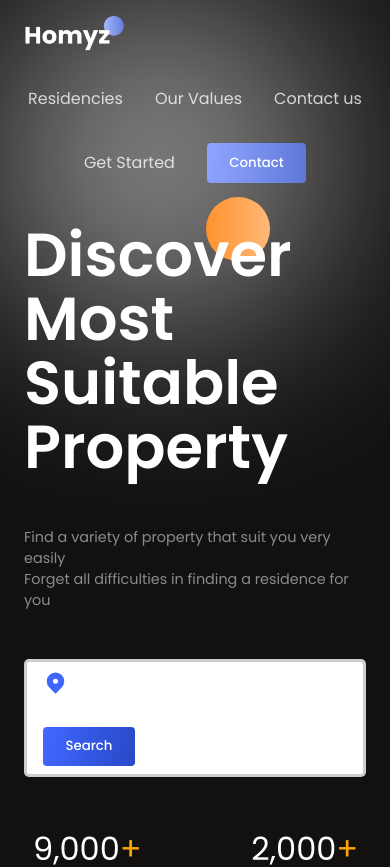
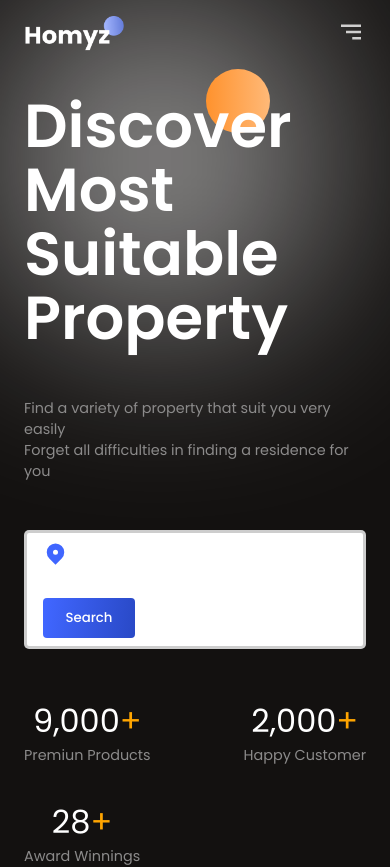
Before and after one commit to MTS-29/RealEstateProjectReact, a React (Vite) app in the folder client/: page / in a window 390 px wide. Shown: the top 867 px of the page. Built offline with nearby package versions, Linux system fonts and the light colour scheme.

Commit message:
Header made responsive

```diff
--- a/client/src/components/Header/Header.css
+++ b/client/src/components/Header/Header.css
@@ -1,18 +1,43 @@
-.h-wrapper{
+.h-wrapper {
   color: white;
 }
 
-.h-container{
+.h-container {
   justify-content: space-between;
   padding-top: 1rem;
   padding-bottom: 1rem;
-    color : var(--secondary)
+  color: var(--secondary);
 }
 
-.h-menu{
+.h-menu {
   gap: 2rem;
 }
 
-.h-menu>*:hover{
+.h-menu > *:hover {
   cursor: pointer;
 }
+
+.menu-icon {
+  display: none;
+}
+
+@media (max-width: 768px) {
+  .menu-icon {
+    display: block;
+  }
+  .h-menu{
+    color: var(--black);
+    position: absolute;
+    top: 3rem;
+    right: 4rem;
+    background: white;
+    flex-direction: column;
+    font-weight: 500;
+    gap: 2rem;
+    padding: 3rem;
+    border-radius: 10px;
+    align-items: flex-start;
+    box-shadow: 0px 4px 4px rgba(0,0,0,0.05);
+    transition: all 300ms ease-in;
+  }
+}
--- a/client/src/components/Header/Header.jsx
+++ b/client/src/components/Header/Header.jsx
@@ -1,12 +1,26 @@
-import React from 'react'
-import './Header.css'
+import React, { useState } from "react";
+import "./Header.css";
+import { BiMenuAltRight } from "react-icons/bi";
+import OutsideClickHandler from "react-outside-click-handler";
+
 const Header = () => {
+  const [menuOpened, setMenuOpened] = useState(false);
+
+  const getMenuStyles = (menuOpened) => {
+    if (document.documentElement.clientWidth <= 800) {
+      return { right: !menuOpened && "-100%" };
+    }
+  };
   return (
     <section className="h-wrapper">
       <div className="flexCenter paddings innerWidth h-container">
-      <img src="./logo.png" alt="logo" width={100}  />
-
-      <div className="flexCenter h-menu">
+        <img src="./logo.png" alt="logo" width={100} />
+        <OutsideClickHandler
+          onOutsideClick={() => {
+            setMenuOpened(false);
+          }}
+        >
+          <div className="flexCenter h-menu" style={getMenuStyles(menuOpened)}>
             <a href="#residencies"> Residencies</a>
             <a href="#our-values">Our Values</a>
             <a href="#contact-us">Contact us</a>
@@ -14,12 +28,18 @@
             <button className="button">
               <a href="">Contact</a>
             </button>
-
+          </div>
+        </OutsideClickHandler>
+        <div
+          className="menu-icon"
+          onClick={() => setMenuOpened((prev) => !prev)}
+        >
+          <BiMenuAltRight size={30} />
         </div>
       </div>
     </section>
   );
-}
+};
 
 export default Header;
 
```
Lines whose indentation alone changed are shown as unchanged.
